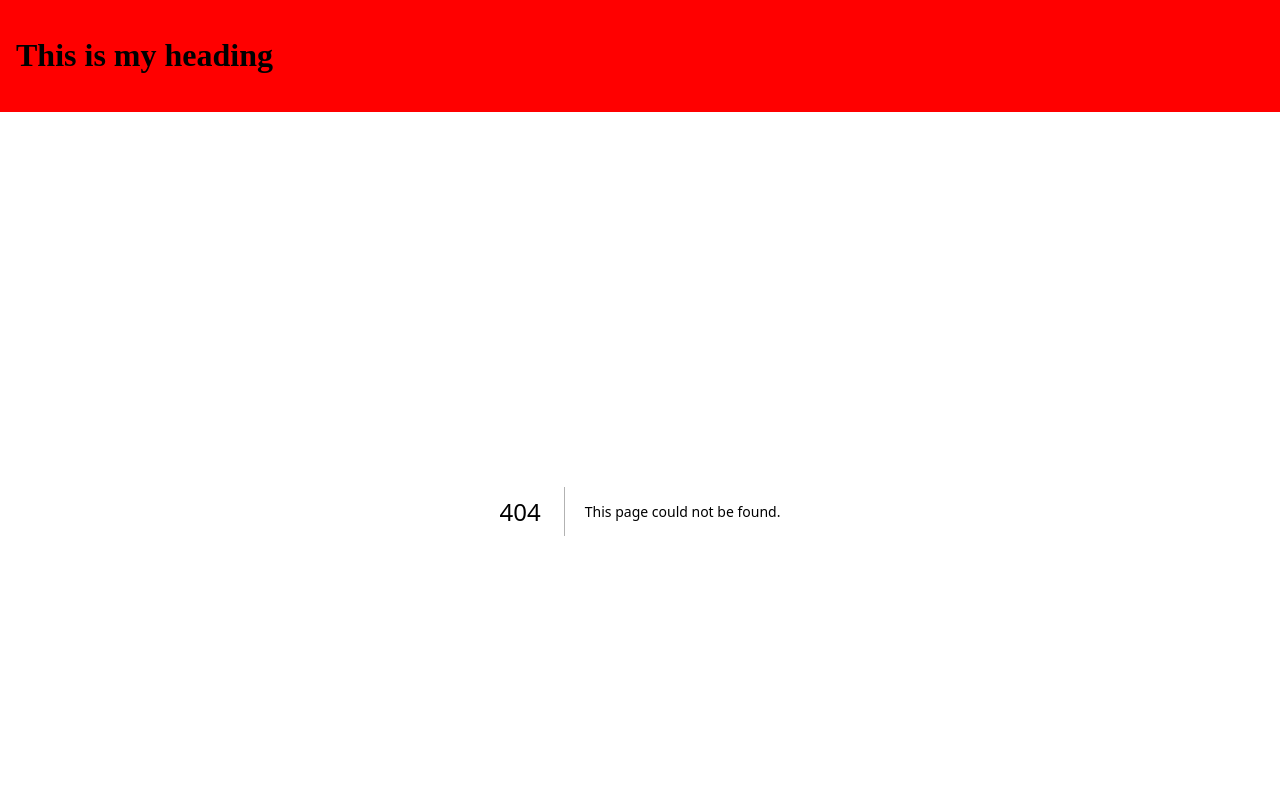
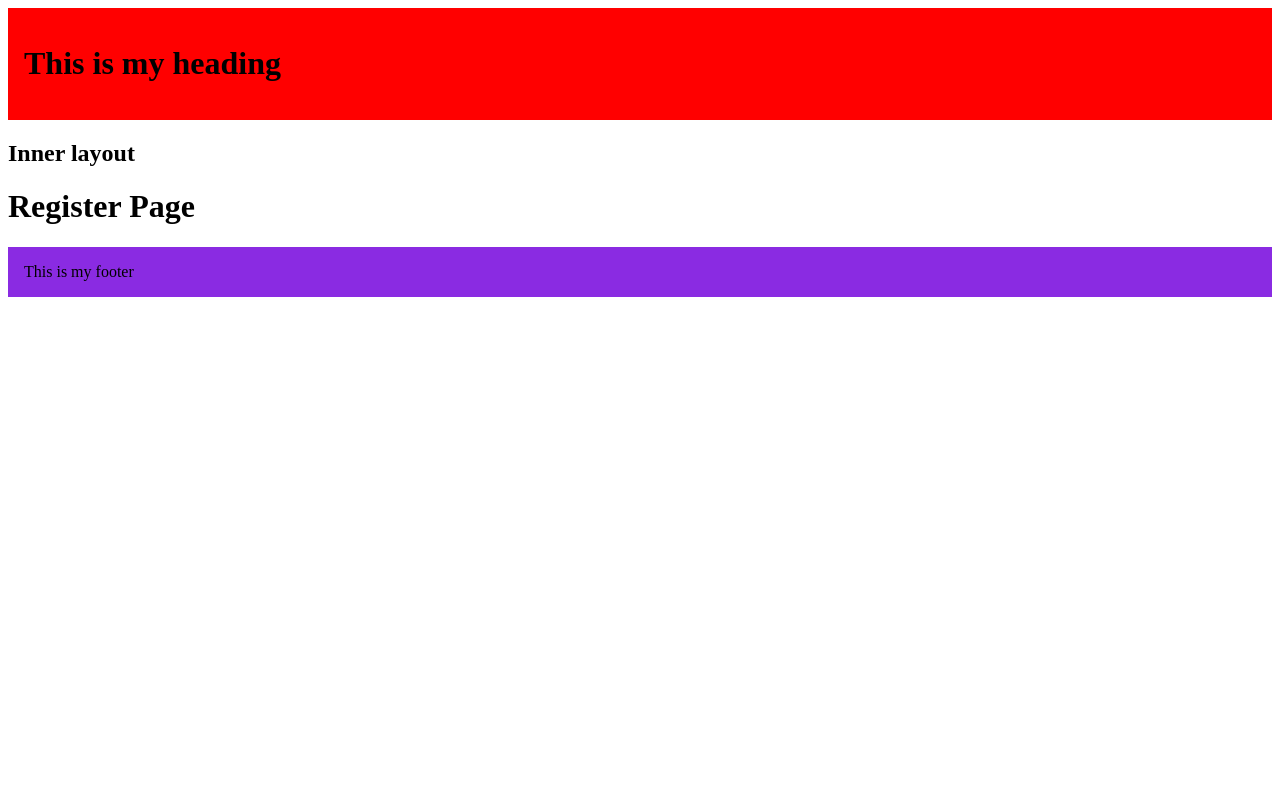
Before and after one commit to MainBank5/NextJs-with-CodeV-tut, a Next.js app in the folder my-app/: page /register in a window 1280 px wide. Before the commit this address had no page. Shown: the top 800 px of the page. Built offline with nearby package versions, Linux system fonts and the light colour scheme.

Commit message:
grouped layouts

```diff
--- /dev/null
+++ b/my-app/src/app/(auth)/(with-auth-layout)/layout.tsx
@@ -0,0 +1,14 @@
+interface Authprop {
+    children:React.ReactNode;
+}
+
+const Authlayout = ({children}: Authprop) => {
+  return (
+    <div>
+        <h2>Inner layout</h2>
+        {children}
+    </div>
+  )
+}
+
+export default Authlayout;
--- /dev/null
+++ b/my-app/src/app/(auth)/(with-auth-layout)/register/page.tsx
@@ -0,0 +1,13 @@
+//group routing allows us to organize files in a way that doesnt affect the url path.
+//you use parenthis () in this case to take auth out of the url path but maintain its children folders
+//in the url path
+
+const Register = () => {
+  return (
+    <div>
+        <h1>Register Page</h1>
+    </div>
+  )
+}
+
+export default Register
--- a/my-app/src/app/page.tsx
+++ b/my-app/src/app/page.tsx
@@ -1,3 +1,3 @@
 export default function Home () {
-    return <h1 className="text-3xl">Welcome Home </h1>;
+    return <h1 className="text-3xl text-red-500">Welcome Home </h1>;
 }
```
Also changed, not shown: my-app/src/app/(auth)/(with-auth-layout)/login/page.tsx (added, +11 -0 lines), my-app/src/app/(auth)/forgot-password/page.tsx (added, +11 -0 lines), my-app/src/app/products/[productId]/layout.tsx (added, +18 -0 lines).
